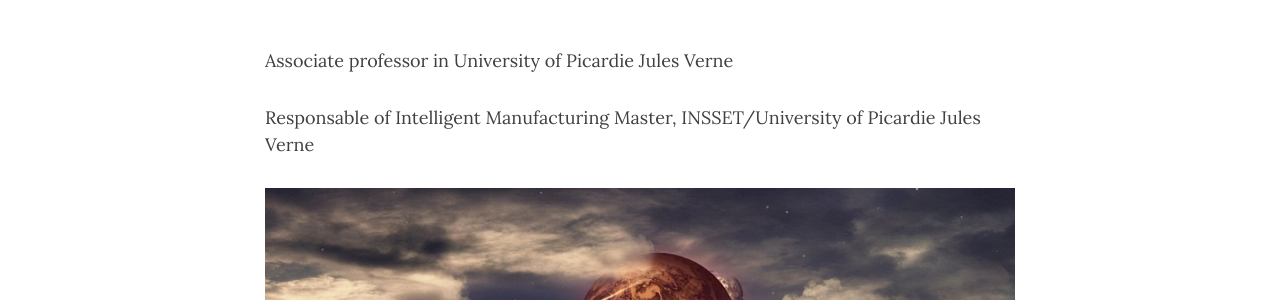
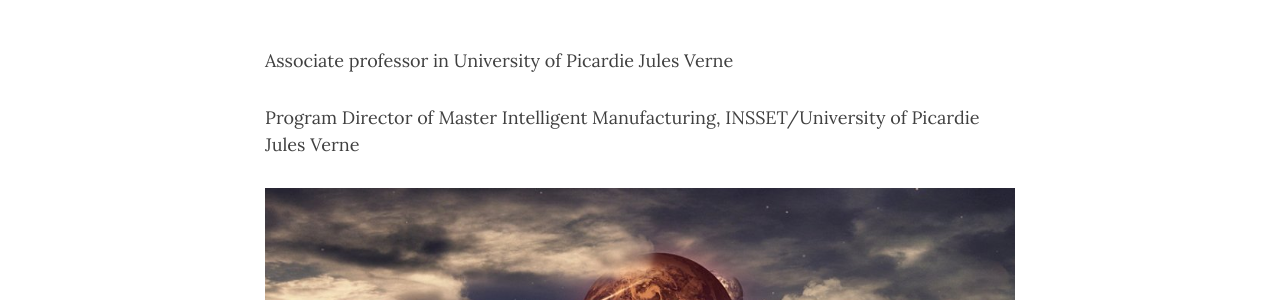
Before and after one commit to yulinz888888/yulinz888888-jekyII.github.io, a Jekyll site: the page built from index.md, in a window 1280 px wide and 900 px high. Shown: the part 198-498 px from the top of the window. Built offline with Jekyll 4.4.1, drawn with Linux system fonts in a browser that asks for light colours; nearby versions of some CDN libraries; comment, search, counter and statistics services are not loaded.

Commit message:
change director

```diff
--- a/index.md
+++ b/index.md
@@ -6,7 +6,7 @@ use-site-title: true
 
 Associate professor in University of Picardie Jules Verne
 
-Responsable of Intelligent Manufacturing Master, INSSET/University of Picardie Jules Verne
+Program Director of Master Intelligent Manufacturing, INSSET/University of Picardie Jules Verne
 
 <img src="{{ site.baseurl }}/img/bandeau.jpg" />
 
```
